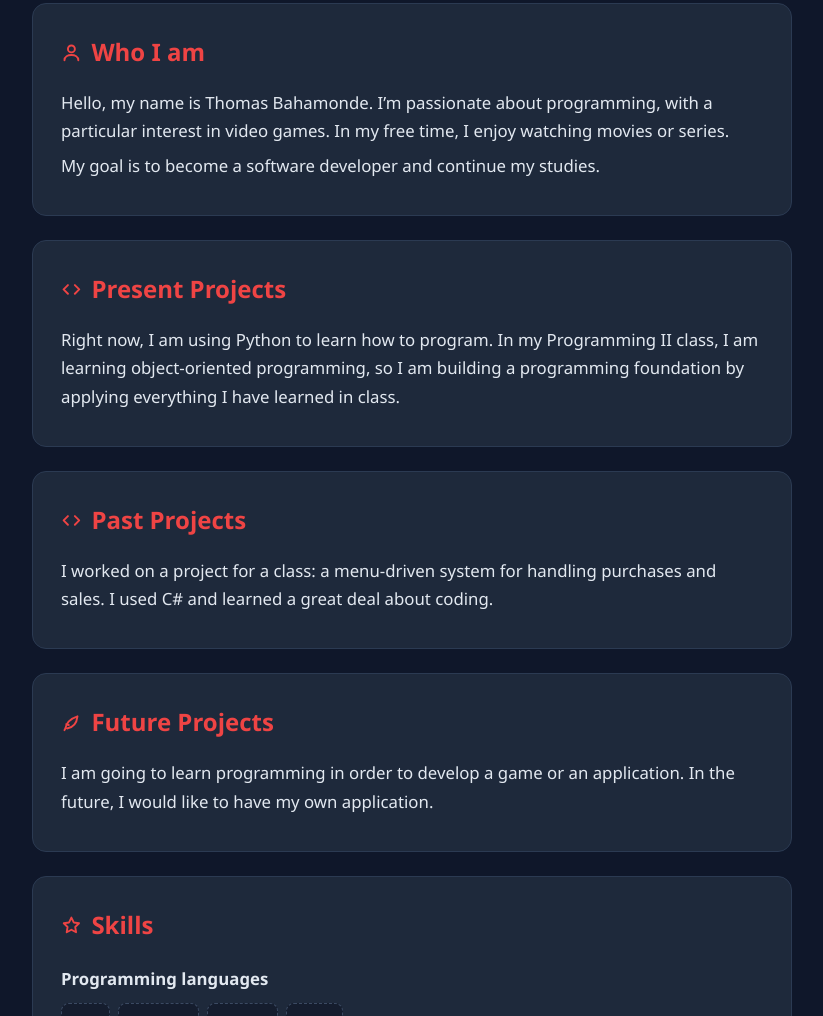
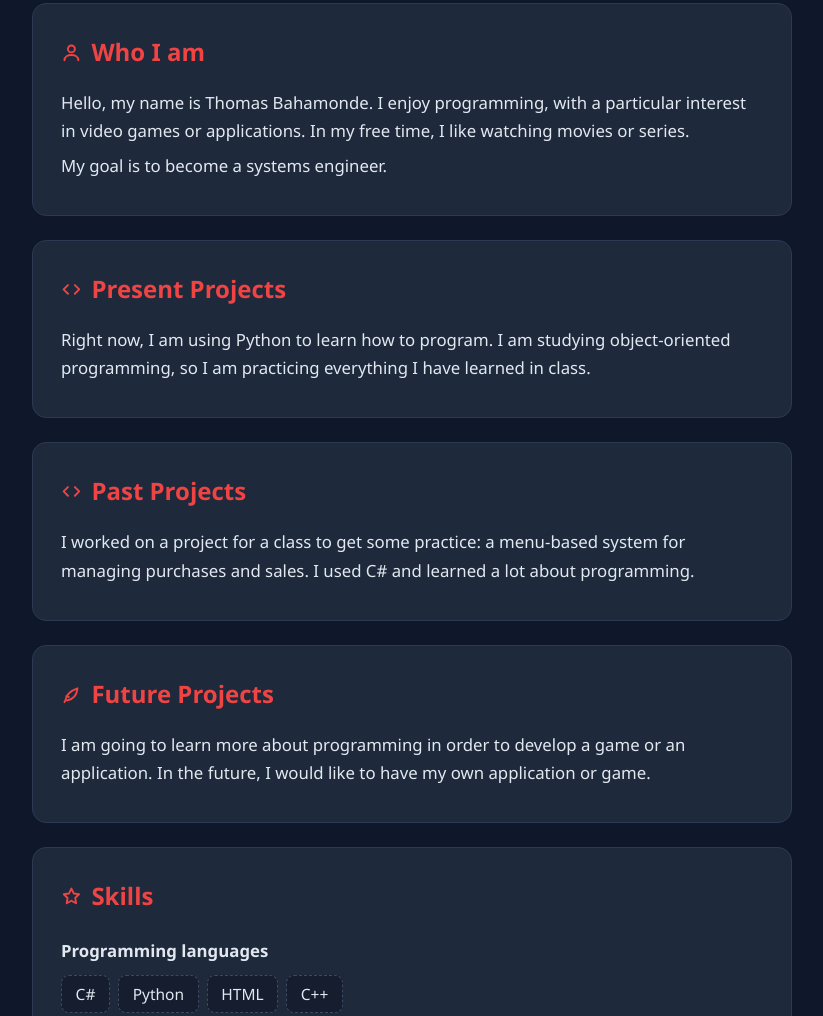
Before and after one commit to thomasbde7-eng/thomas, a plain HTML site: page index.html in a window 1280 px wide. Shown: the part 224-1240 px from the top of the page, without its empty margins (228-1051 px from the left). Drawn offline with Linux system fonts and the light colour scheme.

Commit message:
Update index.html

```diff
--- a/index.html
+++ b/index.html
@@ -53,23 +53,23 @@ footer a{color:var(--ink)}
 
   <section class="card">
     <h2><svg viewBox="0 0 24 24" fill="none" stroke="currentColor" stroke-width="2.2" stroke-linecap="round" stroke-linejoin="round" aria-hidden="true"><circle cx="12" cy="8" r="4"/><path d="M4 21c0-4 4-6 8-6s8 2 8 6"/></svg>Who I am</h2>
-    <p>Hello, my name is Thomas Bahamonde. I’m passionate about programming, with a particular interest in video games. In my free time, I enjoy watching movies or series.</p>
-    <p>My goal is to become a software developer and continue my studies.</p>
+    <p>Hello, my name is Thomas Bahamonde. I enjoy programming, with a particular interest in video games or applications. In my free time, I like watching movies or series.</p>
+    <p>My goal is to become a systems engineer.</p>
   </section>
 
   <section class="card">
     <h2><svg viewBox="0 0 24 24" fill="none" stroke="currentColor" stroke-width="2.2" stroke-linecap="round" stroke-linejoin="round" aria-hidden="true"><path d="m8 7-5 5 5 5M16 7l5 5-5 5"/></svg>Present Projects</h2>
-    <p>Right now, I am using Python to learn how to program. In my Programming II class, I am learning object-oriented programming, so I am building a programming foundation by applying everything I have learned in class.</p>
+    <p>Right now, I am using Python to learn how to program. I am studying object-oriented programming, so I am practicing everything I have learned in class.</p>
   </section>
 
   <section class="card">
     <h2><svg viewBox="0 0 24 24" fill="none" stroke="currentColor" stroke-width="2.2" stroke-linecap="round" stroke-linejoin="round" aria-hidden="true"><path d="m8 7-5 5 5 5M16 7l5 5-5 5"/></svg>Past Projects</h2>
-    <p>I worked on a project for a class: a menu-driven system for handling purchases and sales. I used C# and learned a great deal about coding.</p>
+    <p>I worked on a project for a class to get some practice: a menu-based system for managing purchases and sales. I used C# and learned a lot about programming.</p>
   </section>
 
   <section class="card">
     <h2><svg viewBox="0 0 24 24" fill="none" stroke="currentColor" stroke-width="2.2" stroke-linecap="round" stroke-linejoin="round" aria-hidden="true"><path d="M5 19c1-6 5-11 14-14-1 9-6 13-12 14M5 19l-1 2M9 15l-3-1"/></svg>Future Projects</h2>
-    <p>I am going to learn programming in order to develop a game or an application. In the future, I would like to have my own application.</p>
+    <p>I am going to learn more about programming in order to develop a game or an application. In the future, I would like to have my own application or game.</p>
   </section>
 
   <section class="card">
```
